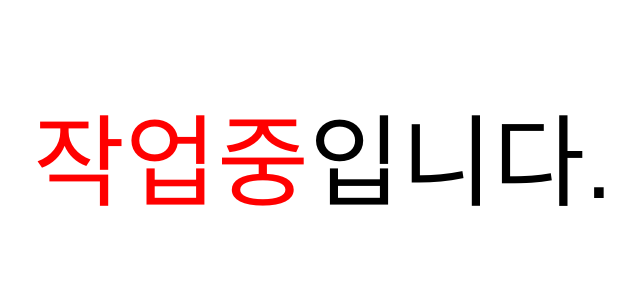
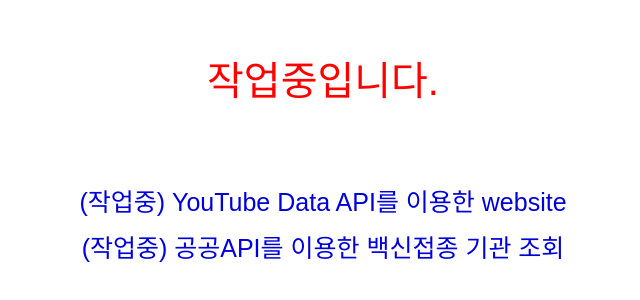
Before and after one commit to iseulpark218/parkiseul-CV, a Next.js app: page /personal/personal in a window 1280 px wide. Shown: the part 246-546 px from the top of the page, without its empty margins (317-957 px from the left). Built offline with nearby package versions, Linux system fonts and the light colour scheme; a web font is replaced by a local one.

Commit message:
add personal project

```diff
--- a/pages/index.tsx
+++ b/pages/index.tsx
@@ -66,7 +66,7 @@ const Home = () => {
                 <br />
                 (작업중) YouTube Data API를 이용한 website
                 <br />
-                (작업중) starbucks website{" "}
+                (작업중) 공공API를 이용한 백신접종 기관 조회{" "}
               </h5>
             </p>
           </a>
--- a/pages/personal/personal.tsx
+++ b/pages/personal/personal.tsx
@@ -3,7 +3,28 @@ import styles from "../../styles/Home.module.css";
 const Personal = () => {
   return (
     <div className={styles.personal}>
-      <p style={{ color: "red" }}>작업중</p>입니다.
+      <div>
+        <p style={{ color: "red" }}>작업중입니다.</p>
+      </div>
+      <div className={styles.process}>
+        <a
+          className={styles.process_1}
+
+          // href="http://localhost:3002/"
+        >
+          <p>(작업중) YouTube Data API를 이용한 website</p>
+        </a>
+        <a
+          className={styles.process_2}
+          href="https://covid-19-vaccin-map.vercel.app/"
+        >
+          <p>
+            (작업중) 공공API를 이용한 백신접종 기관 조회{" "}
+            {/* deploy시간 오래걸림 */}
+          </p>
+        </a>
+      </div>
+      {/* <img src="./covidMap.png" className={styles.img}></img> */}
     </div>
   );
 };
--- a/styles/Home.module.css
+++ b/styles/Home.module.css
@@ -261,7 +261,24 @@
 .personal {
   display: flex;
   justify-content: center;
+  flex-direction: column;
   align-items: center;
-  height: 800px;
-  font-size: 100px;
+  height: 100vh;
+  font-size: 40px;
 }
+.process {
+  display: flex;
+  flex-direction: column;
+  align-items: center;
+  margin: 10px;
+}
+.process_1 {
+  color: rgb(0, 0, 218);
+  font-size: 25px;
+  margin-bottom: -40px;
+}
+.process_2 {
+  /* margin: -40px; */
+  color: rgb(0, 0, 218);
+  font-size: 25px;
+}
```
Also changed, not shown: public/covidMap.png (added).
